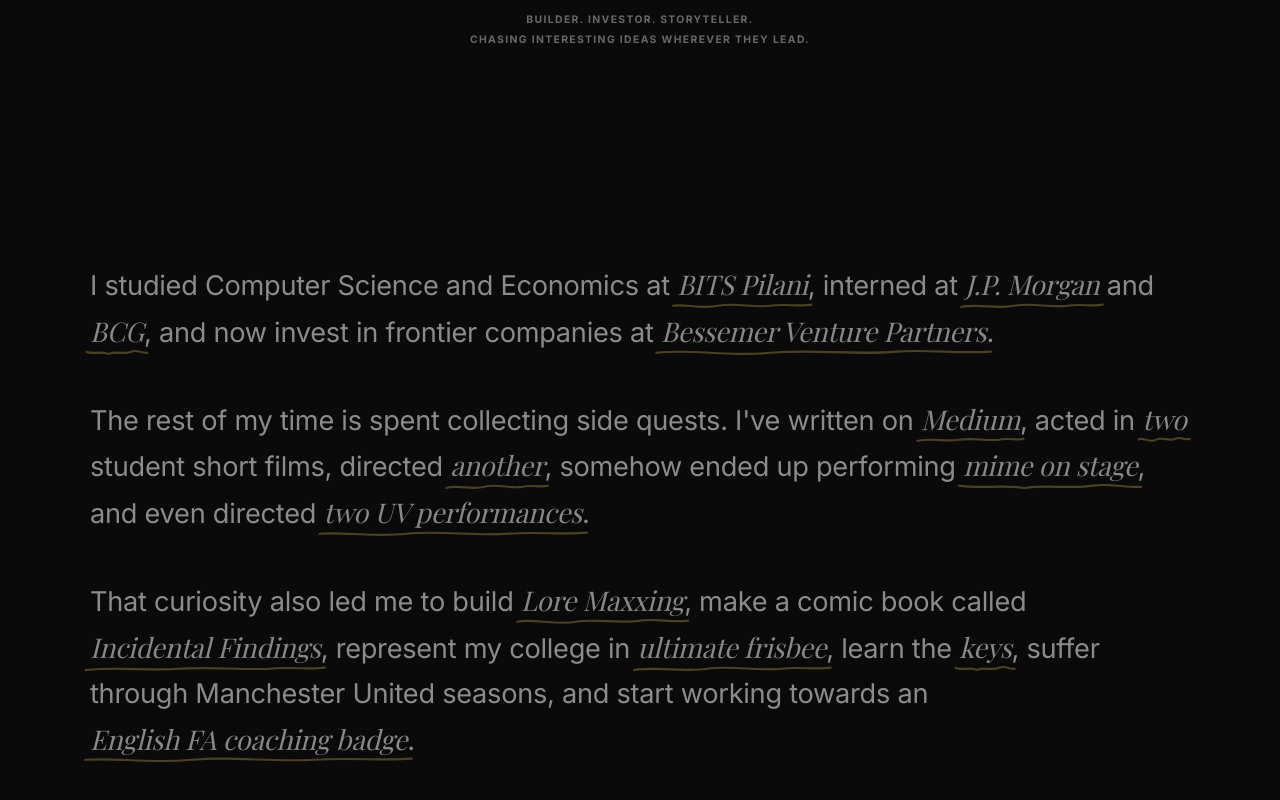
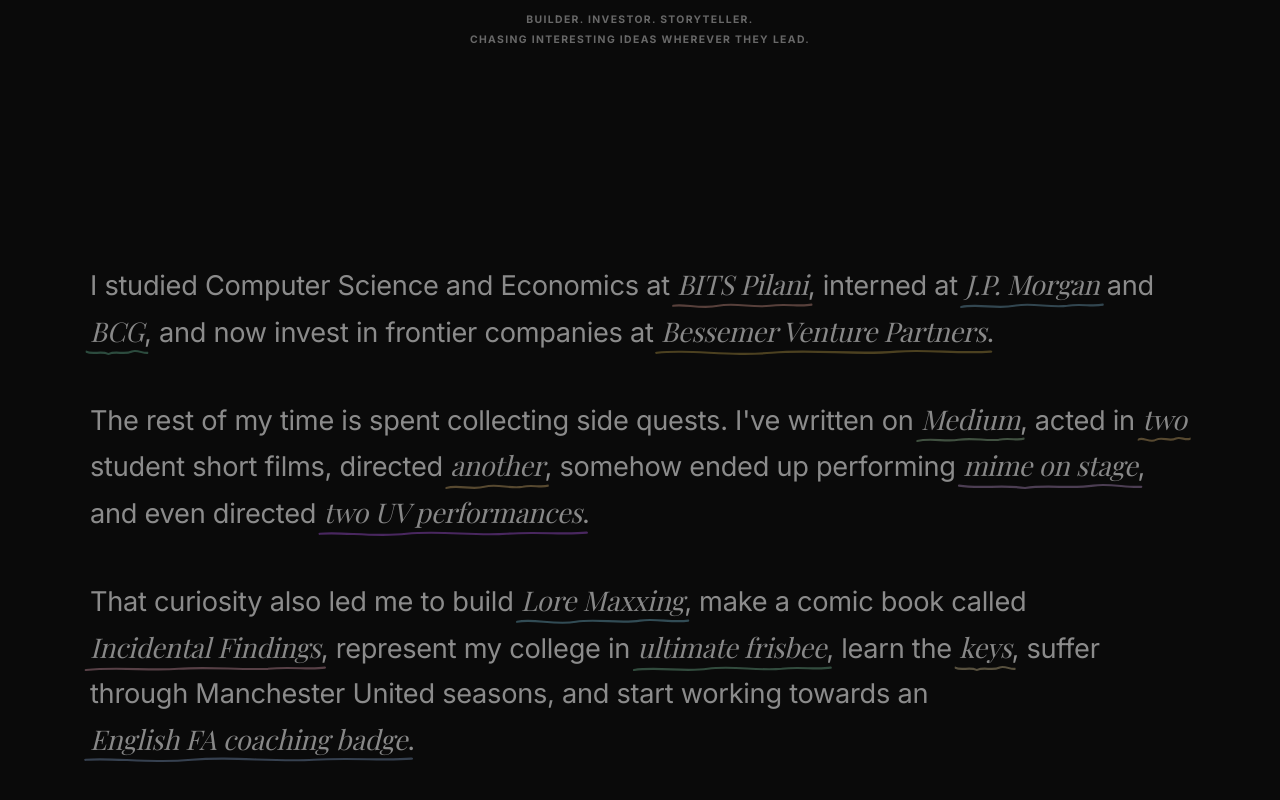
Before and after one commit to TDShah26/personal-website, a React (Vite) app: page / in a window 1280 px wide. Shown: the part 698-1498 px from the top of the page. Built offline with nearby package versions, Linux system fonts and the light colour scheme.

Commit message:
fix: change expanding link transition mode to wait to fix layout glitch, restore individual scribble and arrow colors, and style expanded sub-links

```diff
--- a/src/components/Bio.css
+++ b/src/components/Bio.css
@@ -131,9 +131,14 @@
   font-family: 'Playfair Display', Georgia, serif;
   font-style: italic;
   font-weight: 400;
-  color: #FFFFFF;
+  color: #888;
   text-decoration: none;
   cursor: pointer;
+  transition: color 0.28s ease;
+}
+
+.expanding-sub-link:hover {
+  color: #FFFFFF;
 }
 
 /* The separator slash between sub-links */
--- a/src/components/Bio.jsx
+++ b/src/components/Bio.jsx
@@ -18,19 +18,19 @@
    ───────────────────────────────────────────── */
 export const LINK_META = {
   bessemer:        { color: '#C9A84C', scribbleIndex: 0 },
-  jpmc:            { color: '#C9A84C', scribbleIndex: 1 },
-  bcg:             { color: '#C9A84C', scribbleIndex: 2 },
-  bitspilani:      { color: '#C9A84C', scribbleIndex: 3 },
-  medium:          { color: '#C9A84C', scribbleIndex: 4 },
-  'films-acted':   { color: '#C9A84C', scribbleIndex: 0 },
-  'film-directed': { color: '#C9A84C', scribbleIndex: 1 },
-  'mime-acted':    { color: '#C9A84C', scribbleIndex: 2 },
-  'mimes-directed':{ color: '#C9A84C', scribbleIndex: 3 },
-  comic:           { color: '#C9A84C', scribbleIndex: 4 },
-  loremaxxing:     { color: '#C9A84C', scribbleIndex: 0 },
-  frisbee:         { color: '#C9A84C', scribbleIndex: 1 },
-  keys:            { color: '#C9A84C', scribbleIndex: 2 },
-  fa:              { color: '#C9A84C', scribbleIndex: 3 },
+  jpmc:            { color: '#7EB8D4', scribbleIndex: 1 },
+  bcg:             { color: '#6EC6A0', scribbleIndex: 2 },
+  bitspilani:      { color: '#E8A598', scribbleIndex: 3 },
+  medium:          { color: '#A8D8A8', scribbleIndex: 4 },
+  'films-acted':   { color: '#E8C07A', scribbleIndex: 0 },
+  'film-directed': { color: '#E8C07A', scribbleIndex: 1 },
+  'mime-acted':    { color: '#C9A0DC', scribbleIndex: 2 },
+  'mimes-directed':{ color: '#BF5FFF', scribbleIndex: 3 },
+  comic:           { color: '#E8A5B8', scribbleIndex: 4 },
+  loremaxxing:     { color: '#7EC8E3', scribbleIndex: 0 },
+  frisbee:         { color: '#7EC8A0', scribbleIndex: 1 },
+  keys:            { color: '#E8D4A0', scribbleIndex: 2 },
+  fa:              { color: '#8AA8D4', scribbleIndex: 3 },
 };
 
 /* ─────────────────────────────────────────────
@@ -143,13 +143,15 @@
       onMouseLeave={() => !isTouch && collapse()}
       onTouchStart={handleTouchStart}
     >
-      <AnimatePresence mode="popLayout" initial={false}>
+      <AnimatePresence mode="wait" initial={false}>
         {!expanded ? (
           /* ── Collapsed trigger ── */
           <motion.span
             key="trigger"
             className="expanding-trigger"
-            exit={{ opacity: 0, transition: { duration: 0.12 } }}
+            initial={{ opacity: 0 }}
+            animate={{ opacity: 1 }}
+            exit={{ opacity: 0, transition: { duration: 0.1 } }}
           >
             {trigger}
             {/* On mobile, show a faint permanent scribble to hint it's interactive */}
@@ -177,9 +179,9 @@
                   href={link.href}
                   className="expanding-sub-link"
                   style={{ '--link-color': color }}
-                  initial={{ opacity: 0, y: 5 }}
+                  initial={{ opacity: 0, y: 3 }}
                   animate={{ opacity: 1, y: 0 }}
-                  transition={{ delay: i * 0.07, duration: 0.18 }}
+                  transition={{ delay: i * 0.05, duration: 0.15 }}
                 >
                   <span style={{ position: 'relative', display: 'inline-block' }}>
                     {link.label}
```
